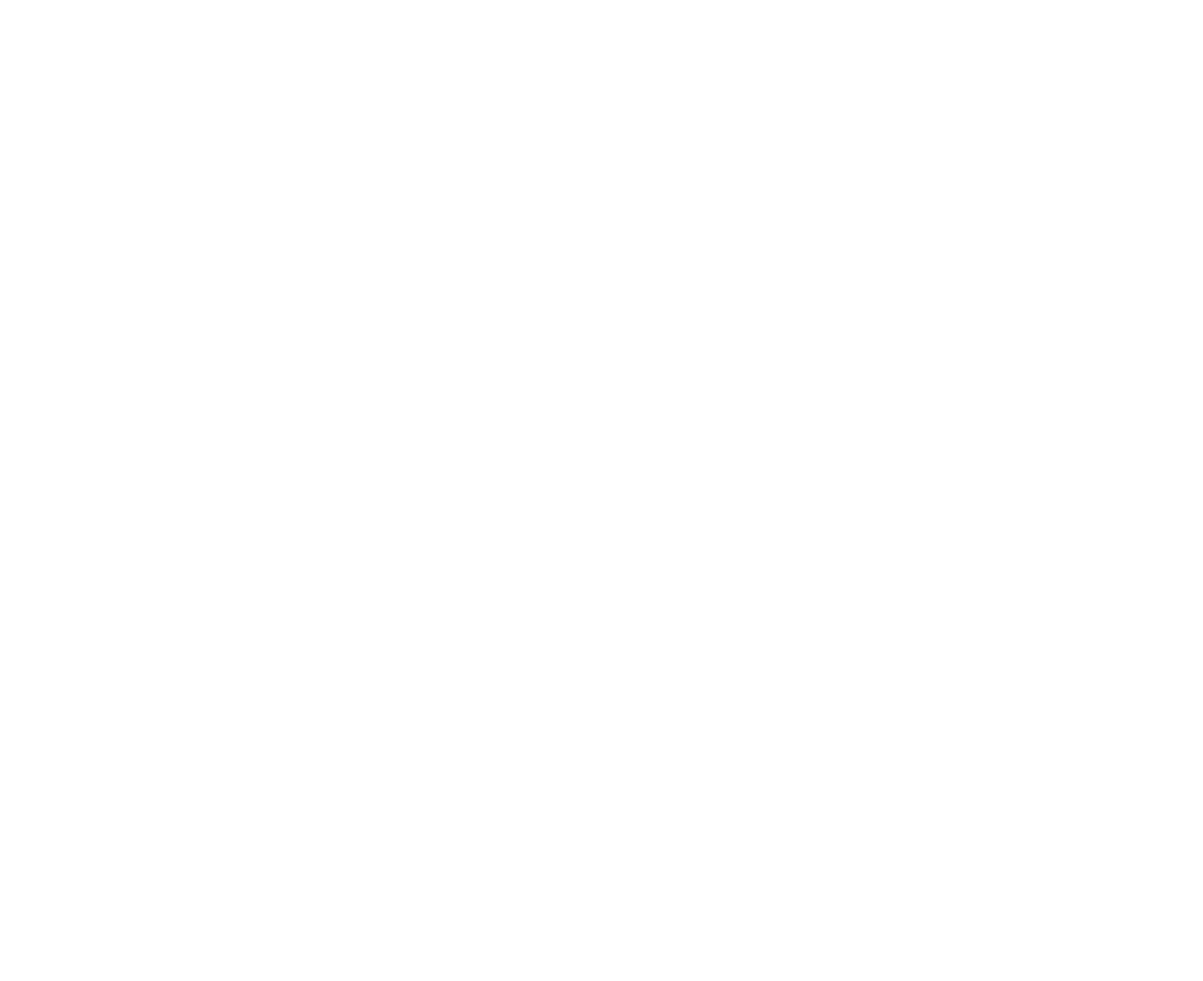
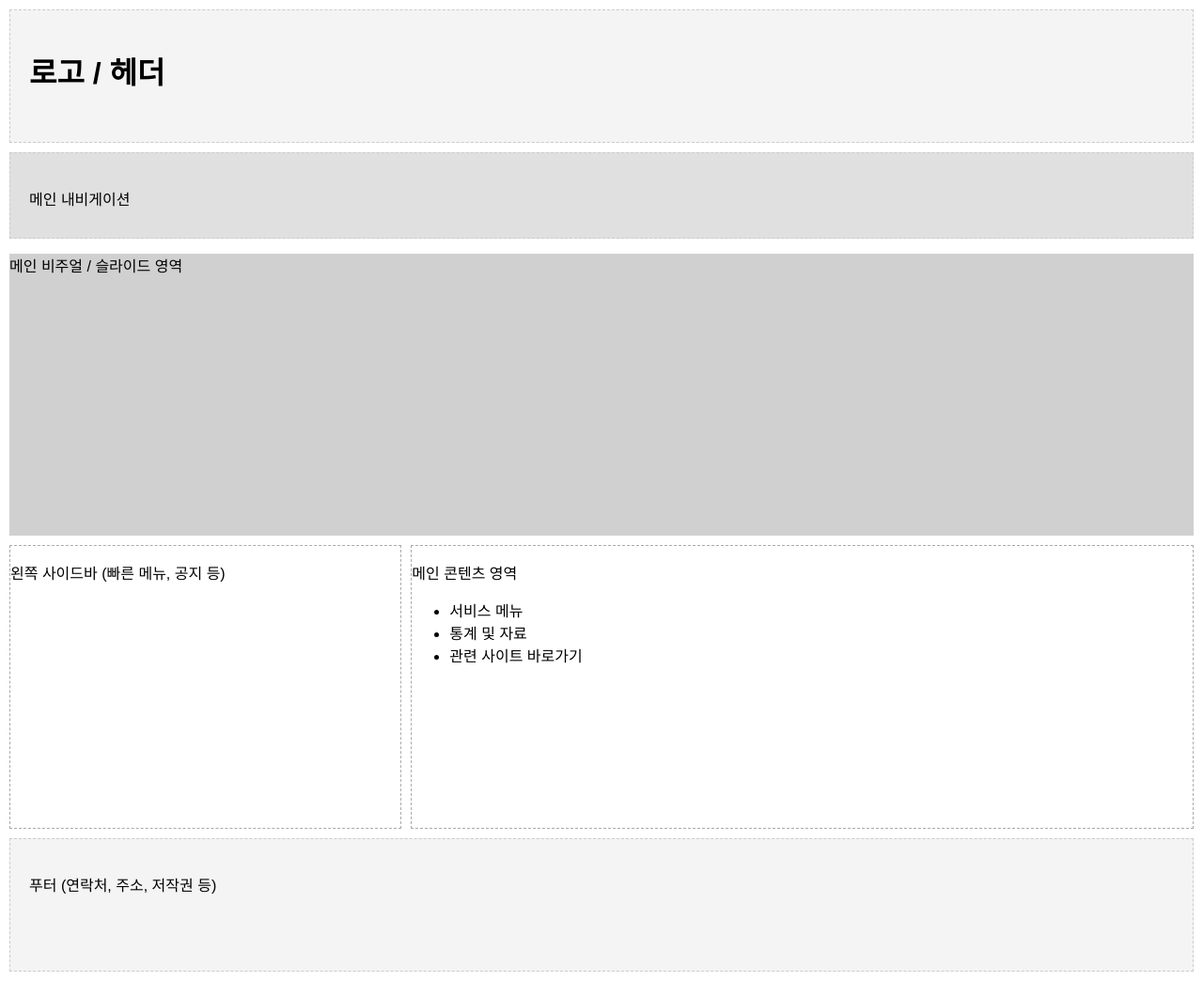
Before and after one commit to littleahin/project1, a plain HTML site: page index.html in a window 1280 px wide. Shown: the whole page at 94% size. Before the commit the page ends 800 px from the top, so only its background shows below. Drawn offline with Linux system fonts and the light colour scheme.

Commit message:
Update index.html

```diff
--- a/index.html
+++ b/index.html
@@ -4,9 +4,91 @@
     <meta charset="UTF-8">
     <meta http-equiv="X-UA-Compatible" content="IE=edge">
     <meta name="viewport" content="width=device-width, initial-scale=1.0">
-    <title>Document</title>
+    <title>축산물품질평가원 리디자인</title>
 </head>
 <body>
-    <!-- ...existing code... -->
+    <!DOCTYPE html>
+<html lang="ko">
+<head>
+  <meta charset="UTF-8">
+  <title>EKAPE 리디자인 와이어프레임</title>
+  <style>
+    body {
+      font-family: sans-serif;
+      margin: 0;
+      padding: 0;
+    }
+    header, nav, section, footer {
+      border: 1px dashed #ccc;
+      margin: 10px;
+      padding: 20px;
+    }
+    header {
+      height: 100px;
+      background-color: #f4f4f4;
+    }
+    nav {
+      height: 50px;
+      background-color: #e0e0e0;
+    }
+    .hero {
+      height: 300px;
+      background-color: #d0d0d0;
+      margin: 10px;
+    }
+    .main-content {
+      display: flex;
+      gap: 10px;
+      margin: 10px;
+    }
+    .left, .right {
+      flex: 1;
+      border: 1px dashed #aaa;
+      min-height: 300px;
+    }
+    .right {
+      flex: 2;
+    }
+    footer {
+      height: 100px;
+      background-color: #f4f4f4;
+    }
+  </style>
+</head>
+<body>
+
+  <header>
+    <h1>로고 / 헤더</h1>
+  </header>
+
+  <nav>
+    <p>메인 내비게이션</p>
+  </nav>
+
+  <div class="hero">
+    <p>메인 비주얼 / 슬라이드 영역</p>
+  </div>
+
+  <div class="main-content">
+    <div class="left">
+      <p>왼쪽 사이드바 (빠른 메뉴, 공지 등)</p>
+    </div>
+    <div class="right">
+      <p>메인 콘텐츠 영역</p>
+      <ul>
+        <li>서비스 메뉴</li>
+        <li>통계 및 자료</li>
+        <li>관련 사이트 바로가기</li>
+      </ul>
+    </div>
+  </div>
+
+  <footer>
+    <p>푸터 (연락처, 주소, 저작권 등)</p>
+  </footer>
+
 </body>
 </html>
+
+</body>
+</html>
```
